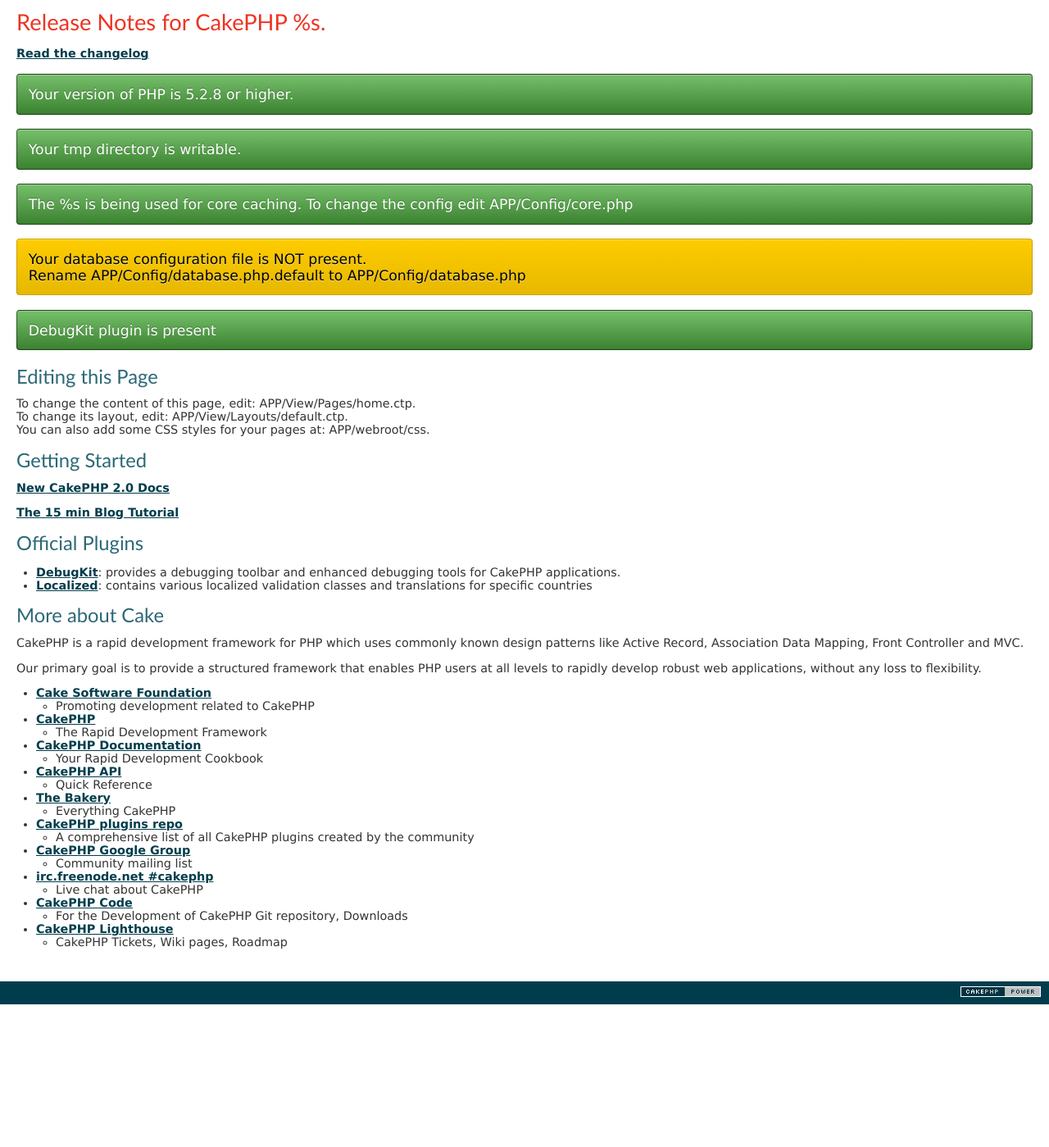
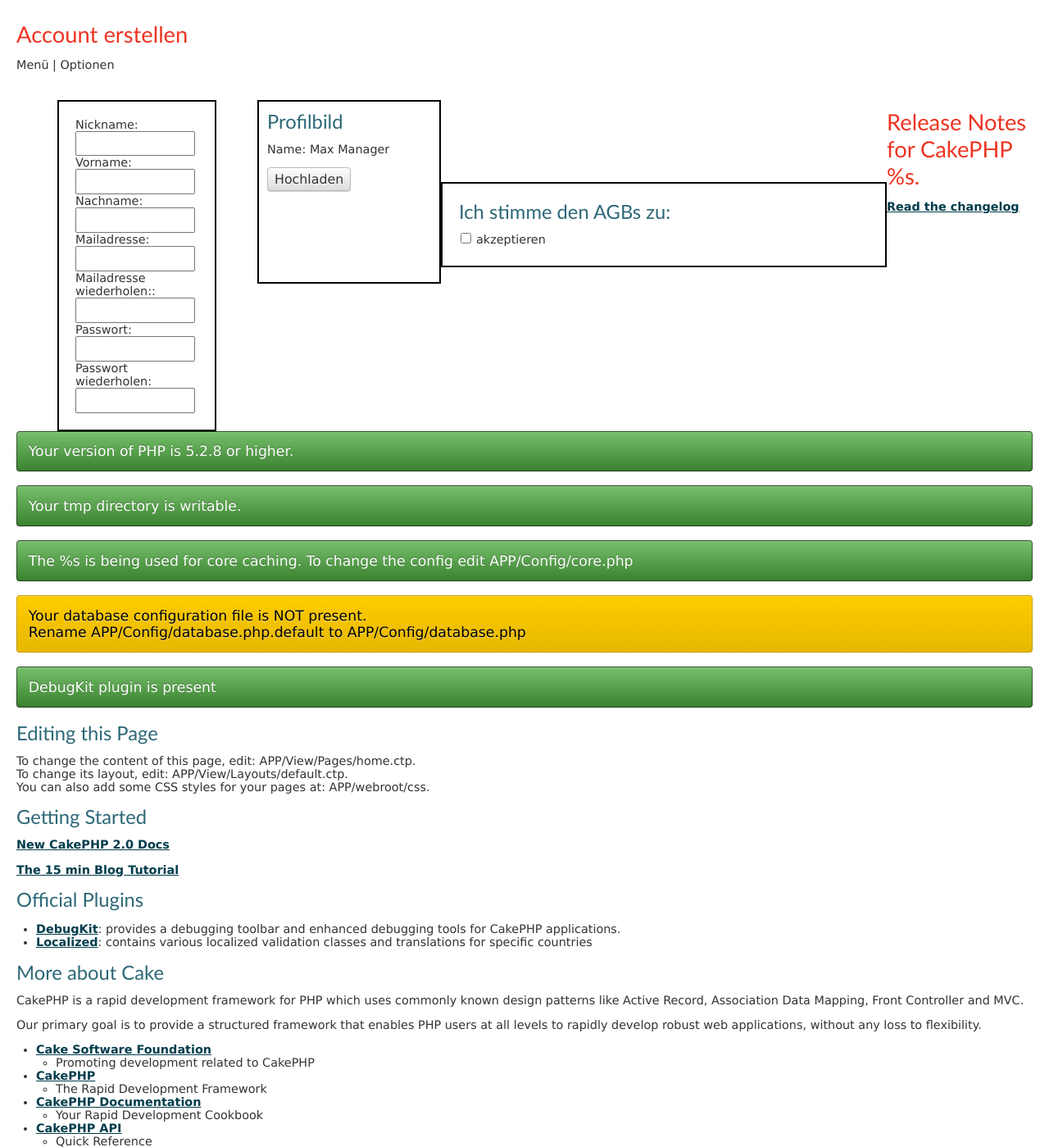
Before and after one commit to fussballmanager2013/manager-devel, a CakePHP app: the page made by app/View/Pages/home.ctp in a window 1280 px wide. Shown: the part 47-1446 px from the top of the page at 82% size. Before the commit the page ends 1272 px from the top, so only its background shows below. Run offline with PHP 8.4 and a stand-in for CakePHP, Linux system fonts and the light colour scheme; the template is opened without the code that fills it, so the values that code supplies are empty; some libraries are stand-ins or nearby versions.

Commit message:
start layout
layout

```diff
--- a/app/View/Layouts/default.ctp
+++ b/app/View/Layouts/default.ctp
@@ -43,6 +43,40 @@ $cakeDescription = __d('cake_dev', 'CakePHP: the rapid development php framework
 			<h1><?php echo $this->Html->link($cakeDescription, 'http://cakephp.org'); ?></h1>
 		</div>
 		<div id="content">
+			<p>
+				<h2>Account erstellen</h2>
+				 <p> Menü  | Optionen</p>
+			</p>
+			<div style="padding: 20px 10px 10px 50px">
+
+				<div style="width:150px;height200px; border:2px solid black; float:left; padding:20px">
+
+					<form>
+						Nickname: <input type="text" name="nickname"><br>
+						Vorname: <input type="text" name="firstname"><br>
+						Nachname: <input type="text" name="lastname"><br>
+						Mailadresse: <input type="text" name="mail"><br>
+						Mailadresse wiederholen:: <input type="text" name="mail2"><br>
+						Passwort: <input type="text" name="password"><br>
+						Passwort wiederholen: <input type="text" name="password2"><br>
+					</form>
+					</div>
+
+					<div style="width:200px; height:200px; border:2px solid black; float:left; padding: 10px;  margin-left: 50px">
+						<h3>Profilbild</h3>
+						<p>Name: Max Manager</p>
+						<form name="input" action="html_form_action.asp" method="get">
+							<input type="submit" value="Hochladen">
+						</form>
+					</div>
+					<div style="width:500px; height200px; border:2px solid black; float:left; padding:20px; margin-top: 100px">
+					  <h3>Ich stimme den AGBs zu: </h3>
+					<form>
+						<input type="checkbox" name="vehicle" value="Bike"> akzeptieren<br>
+					</form>
+				</div>
+			</div>
+
 
 			<?php echo $this->Session->flash(); ?>
 
```
